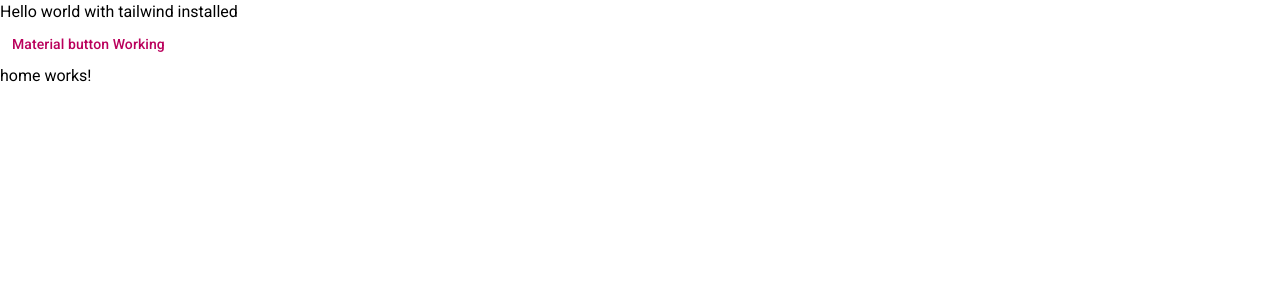
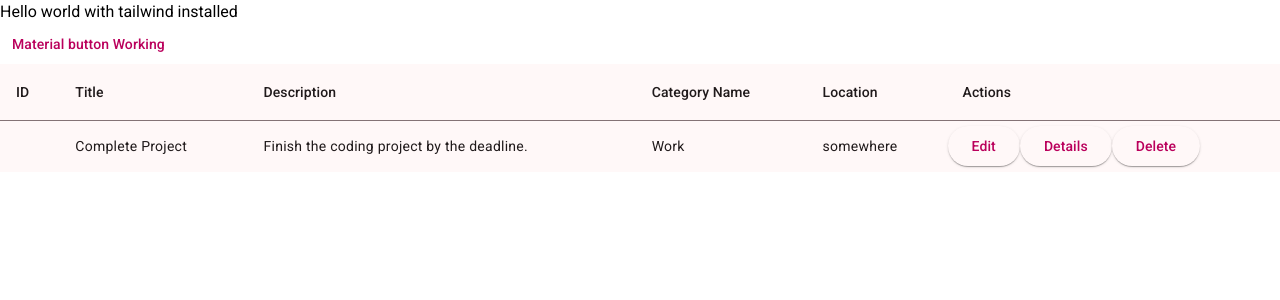
Before and after one commit to mirodildev/WAD.CODEBASE.00022145, an Angular app in the folder event/: page / in a window 1280 px wide. Shown: the top 300 px of the page. Built offline with nearby package versions, Linux system fonts and the light colour scheme.

Commit message:
created home page

```diff
--- a/event/src/app/app.component.ts
+++ b/event/src/app/app.component.ts
@@ -7,7 +7,7 @@ import { HomeComponent } from './components/home/home.component';
 
 @Component({
   selector: 'app-root',
-  imports: [ RouterOutlet, MatButtonModule, HomeComponent],
+  imports: [ MatButtonModule, HomeComponent],
   templateUrl: './app.component.html',
   styleUrl: './app.component.css'
 })
--- a/event/src/app/components/home/home.component.html
+++ b/event/src/app/components/home/home.component.html
@@ -1 +1,38 @@
-<p>home works!</p>
+<div class="flex justify-center my-4 mx-3">
+    <table mat-table [dataSource]="items" class="mat-elevation-z8">
+        <ng-container matColumnDef="ID">
+            <th mat-header-cell *matHeaderCellDef> ID</th>
+            <td mat-cell *matCellDef="let item"> </td>
+        </ng-container>
+        <ng-container matColumnDef="Title">
+            <th mat-header-cell *matHeaderCellDef> Title </th>
+            <td mat-cell *matCellDef="let item"> {{item.Title}} </td>
+        </ng-container>
+        <ng-container matColumnDef="Description">
+            <th mat-header-cell *matHeaderCellDef> Description </th>
+            <td mat-cell *matCellDef="let item"> {{item.Description}} </td>
+        </ng-container>
+        <ng-container matColumnDef="Category Name">
+            <th mat-header-cell *matHeaderCellDef> Category Name </th>
+            <td mat-cell *matCellDef="let item"> {{item.Category.Name}} </td>
+        </ng-container>
+        <ng-container matColumnDef="Location">
+            <th mat-header-cell *matHeaderCellDef> Location </th>
+            <td mat-cell *matCellDef="let item"> {{item.Location}} </td>
+        </ng-container>
+
+        <ng-container matColumnDef="Actions">
+            <th mat-header-cell *matHeaderCellDef>Actions</th>
+            <td mat-call *matCellDef="let item">
+                <div>
+                    <button mat-raised-button color="primary" (click)="EditClicked(item.ID)">Edit</button>
+                    <button mat-raised-button color="accent" (click)="DetailsClicked(item.ID)">Details</button>
+                    <button mat-raised-button color="warn" (click)="DeleteClicked(item.ID)">Delete</button>
+                </div>
+            </td>
+
+        </ng-container>
+        <tr mat-header-row *matHeaderRowDef="displayedColumns"></tr>
+        <tr mat-row *matRowDef="let row; columns: displayedColumns;"></tr>
+    </table>
+</div>
--- a/event/src/app/components/home/home.component.ts
+++ b/event/src/app/components/home/home.component.ts
@@ -1,11 +1,38 @@
-import { Component } from '@angular/core';
+import { Component, Input } from '@angular/core';
+import {MatTableModule} from '@angular/material/table';
+import {Event} from '../../EventItems';
+import { MatButtonModule } from '@angular/material/button';
 
 @Component({
   selector: 'app-home',
-  imports: [],
+  imports: [MatTableModule, MatButtonModule],
   templateUrl: './home.component.html',
   styleUrl: './home.component.css'
 })
 export class HomeComponent {
+  // @Input() items:any;
+  items: Event[] = [
+      {
 
+        "ID": 1,
+        "Title": "Complete Project",
+        "Description": "Finish the coding project by the deadline.",
+        "CategoryID": 3,
+        "Category": {
+          "ID": 3,
+          "Name": "Work"
+        },
+        "Location": "somewhere"
+      },
+  ];
+  displayedColumns: string[] = ['ID', 'Title', 'Description', 'Category Name', 'Location', 'Actions'];
+  EditClicked(itemID:number){
+    console.log(itemID, "From Edit")
+  };
+  DetailsClicked(itemID:number){
+    console.log(itemID, "From Details")
+  };
+  DeleteClicked(itemID:number){
+    console.log(itemID, "From Delete")
+  };
 }
```
